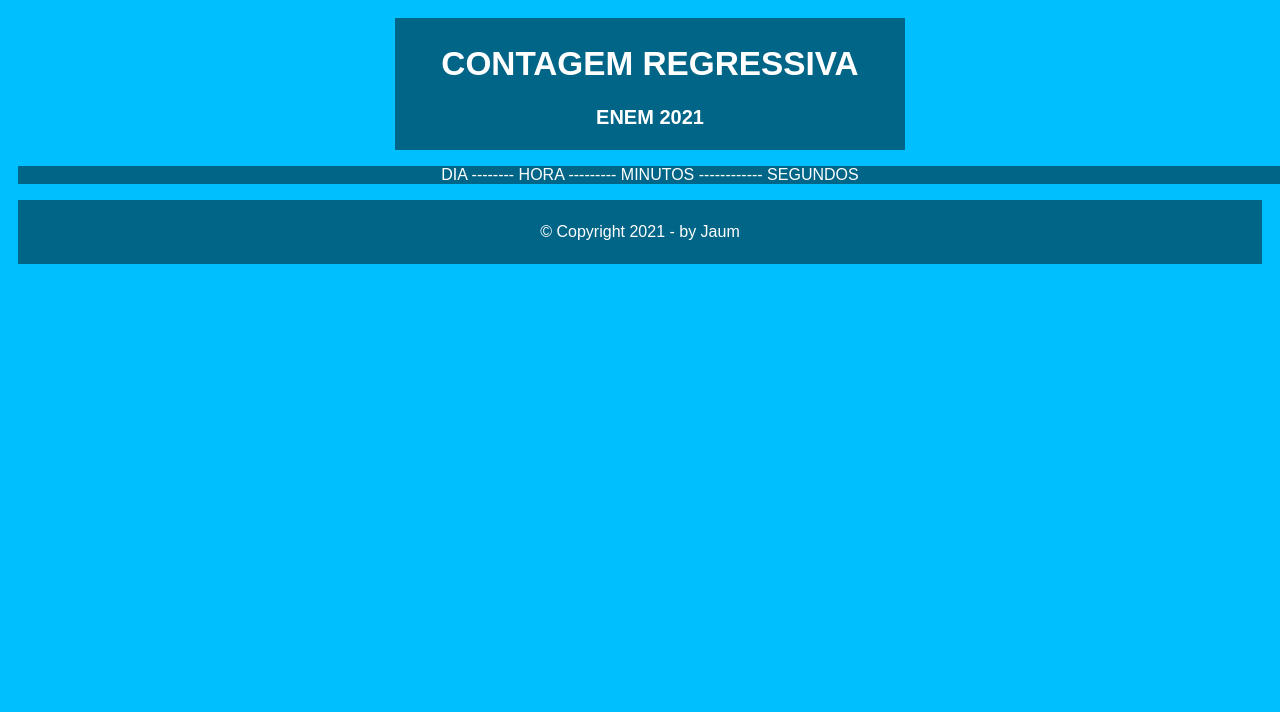
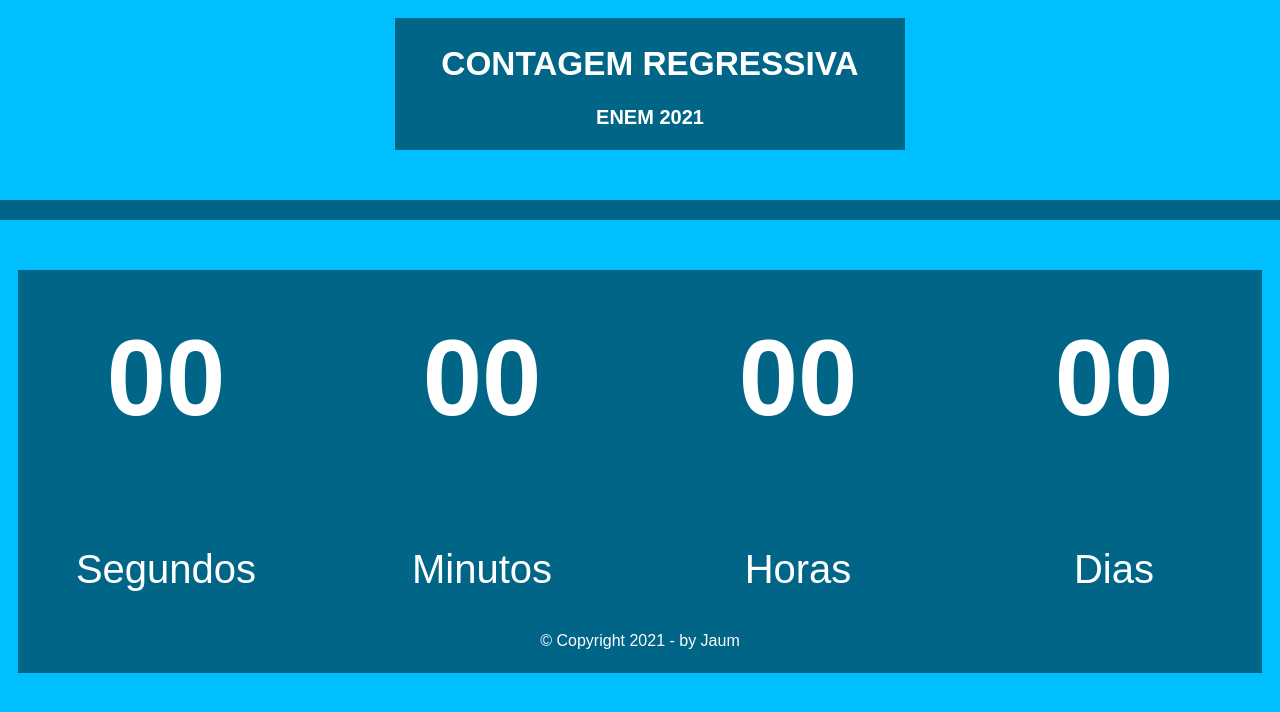
Before and after one commit to uujaum/ContagemEnem, a plain HTML site: page Index.html in a window 1280 px wide. Drawn offline with Linux system fonts and the light colour scheme.

Commit message:
Versao final do js - erro no textContent

```diff
--- a/Index.html
+++ b/Index.html
@@ -15,7 +15,22 @@
         </header>
 
         <section id="contador">
-            <p> DIA -------- HORA --------- MINUTOS ------------ SEGUNDOS </p>
+            <div class="tempo">
+            	<h3 id="dias"> 00 </h3>
+            	<p class="cont_p"> Dias </p>
+            </div>
+            <div class="tempo">
+            	<h3 id="horas"> 00 </h3>
+            	<p class="cont_p"> Horas </p>
+            </div>
+            <div class="tempo">
+            	<h3 id="minutos"> 00 </h3>
+            	<p class="cont_p"> Minutos </p>
+            </div>
+            <div class="tempo">
+            	<h3 id="segundos"> 00 </h3>
+            	<p class="cont_p"> Segundos </p>
+            </div>
         </section>
 
        <footer id="rodape">
--- a/_css/estilo.css
+++ b/_css/estilo.css
@@ -37,11 +37,28 @@ header#titulo h2 {
 section#contador {
 	background-color: rgba(0,0,0,0.47);
 	text-align: center;
+	padding: 10px;
+	margin-bottom: 50px;
+	margin-top: 50px;
+	margin-left: -20px;
+}
+
+section#contador h3 {
+	font-size: 80pt;
+	color: white;
 }
 
 section#contador p {
 	color: white;
 	text-align: center;
+	font-size: 30pt;
+}
+
+div.tempo {
+	width: 25%;
+	height: 25%;
+	display: inline-block;
+	float: right;
 }
 
 /* Formatação do Footer rodapé */
--- a/_js/index.js
+++ b/_js/index.js
@@ -1,3 +1,8 @@
+const segundosContador = document.querySelector('#segundos')
+const minutosContador = document.querySelector('#minutos')
+const horasContador = document.querySelector('#horas')
+const diasContador = document.querySelector('#dias')
+
 const proximoEnem = new Date().getFullYear() + 1
 const proximoEnemAtual = new Date(`November 21 ${proximoEnem} 13:30:00`)
 
@@ -9,7 +14,10 @@ const atualizaContagem = () => {
   const minutos = Math.floor(diferenca / 1000 / 60) % 60
   const segundos = Math.floor(diferenca / 1000) % 60
 
-  console.log({dias, horas, minutos, segundos})
+  segundosContador.textContent = segundos < 10 ? '0' + segundos : segundos
+  minutosContador.textContent = minutos < 10 ? '0' + minutos : minutos
+  horasContador.textContent = horas < 10 ? '0' + horas : horas
+  diasContador.textContent = dias < 10 ? '0' + dias : dias
 }
 
 setInterval(atualizaContagem, 1000)
```
